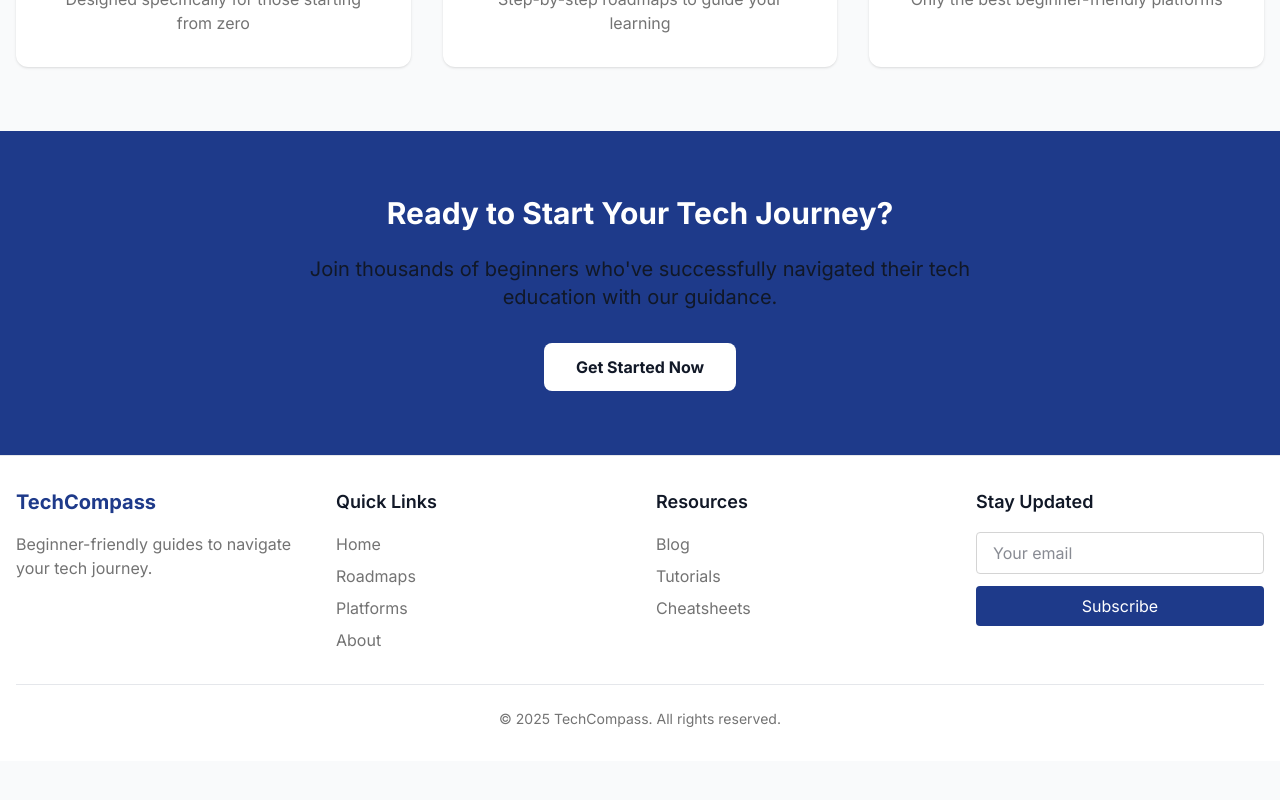
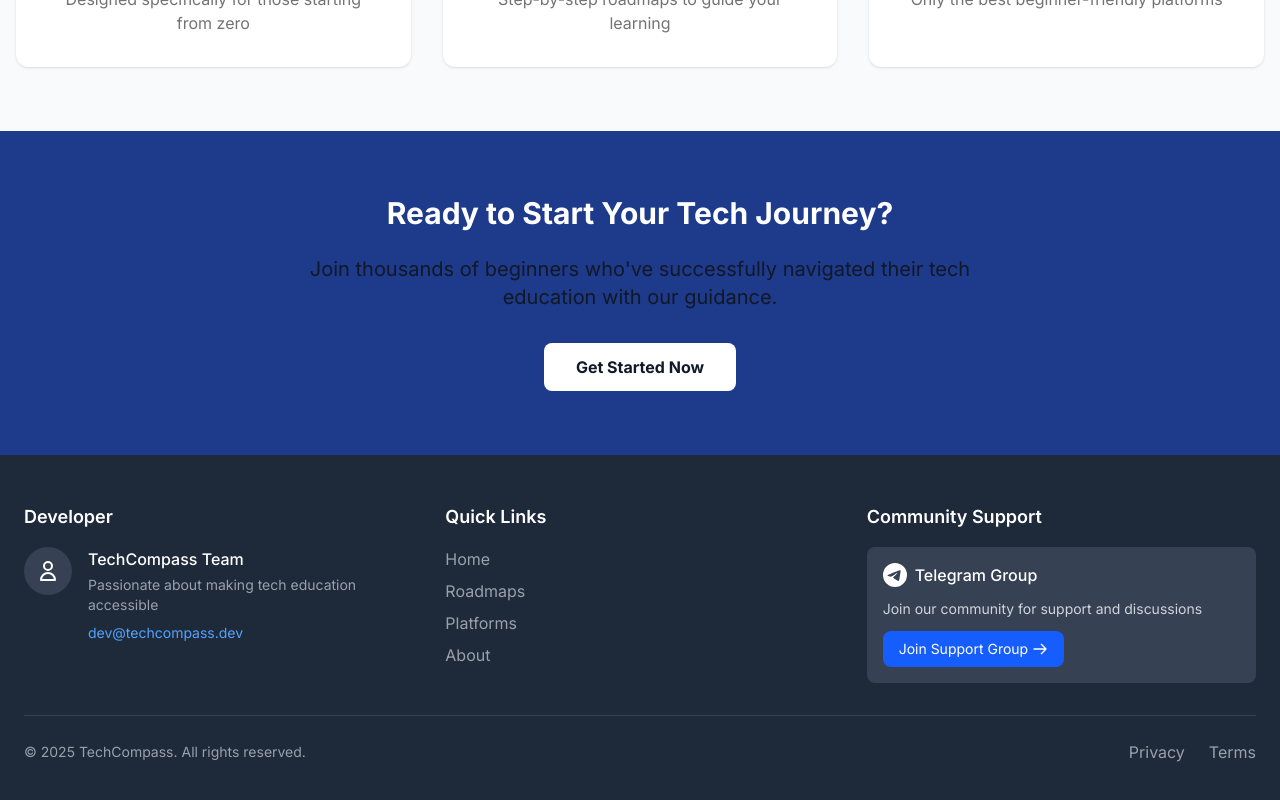
Before and after one commit to biniyamagegnehu/TechCompass-E-learning-website, a React (Vite) app: page / in a window 1280 px wide. Shown: the part 831-1631 px from the top of the page. Before the commit the page ends 1592 px from the top, so only its background shows below. Built offline with nearby package versions, Linux system fonts and the light colour scheme.

Commit message:
an improved fotter

```diff
--- a/src/components/Footer.jsx
+++ b/src/components/Footer.jsx
@@ -1,62 +1,92 @@
 export default function Footer() {
   return (
-    <footer className="bg-white border-t border-gray-200">
-      <div className="container mx-auto px-4 py-8">
-        <div className="grid grid-cols-1 md:grid-cols-4 gap-8 mb-8">
-          {/* Column 1 - Brand Info */}
+    <footer className="bg-gray-800 text-white">
+      <div className="container mx-auto px-6 py-12">
+        <div className="grid grid-cols-1 md:grid-cols-3 gap-8 mb-8">
+
+          {/* Developer Information */}
           <div>
-            <h3 className="text-xl font-bold text-primary-500 mb-4">TechCompass</h3>
-            <p className="text-neutral-500">
-              Beginner-friendly guides to navigate your tech journey.
-            </p>
+            <h3 className="text-lg font-semibold mb-4">Developer</h3>
+            <div className="flex items-start space-x-4">
+              <div className="flex-shrink-0">
+                <div className="bg-gray-700 rounded-full w-12 h-12 flex items-center justify-center">
+                  <svg xmlns="http://www.w3.org/2000/svg" className="h-6 w-6" fill="none" viewBox="0 0 24 24" stroke="currentColor">
+                    <path strokeLinecap="round" strokeLinejoin="round" strokeWidth="2" d="M16 7a4 4 0 11-8 0 4 4 0 018 0zM12 14a7 7 0 00-7 7h14a7 7 0 00-7-7z" />
+                  </svg>
+                </div>
+              </div>
+              <div>
+                <p className="font-medium">TechCompass Team</p>
+                <p className="text-gray-400 text-sm mt-1">Passionate about making tech education accessible</p>
+                <a
+                  href="https://biniyam-agegnehu-portfolio.netlify.app/"
+                  className="text-blue-400 hover:text-blue-300 text-sm inline-block mt-2"
+                >
+                  dev@techcompass.dev
+                </a>
+              </div>
+            </div>
           </div>
 
-          {/* Column 2 - Quick Links */}
+          {/* Quick Links */}
           <div>
-            <h4 className="text-lg font-semibold text-text mb-4">Quick Links</h4>
+            <h3 className="text-lg font-semibold mb-4">Quick Links</h3>
             <ul className="space-y-2">
-              <li><a href="/" className="text-neutral-500 hover:text-primary-500 transition">Home</a></li>
-              <li><a href="/roadmaps" className="text-neutral-500 hover:text-primary-500 transition">Roadmaps</a></li>
-              <li><a href="/platforms" className="text-neutral-500 hover:text-primary-500 transition">Platforms</a></li>
-              <li><a href="/about" className="text-neutral-500 hover:text-primary-500 transition">About</a></li>
+              <li><a href="/" className="text-gray-400 hover:text-white transition">Home</a></li>
+              <li><a href="/roadmaps" className="text-gray-400 hover:text-white transition">Roadmaps</a></li>
+              <li><a href="/platforms" className="text-gray-400 hover:text-white transition">Platforms</a></li>
+              <li><a href="/about" className="text-gray-400 hover:text-white transition">About</a></li>
             </ul>
           </div>
 
-          {/* Column 3 - Resources */}
+          {/* Telegram Support */}
           <div>
-            <h4 className="text-lg font-semibold text-text mb-4">Resources</h4>
-            <ul className="space-y-2">
-              <li><a href="#" className="text-neutral-500 hover:text-primary-500 transition">Blog</a></li>
-              <li><a href="#" className="text-neutral-500 hover:text-primary-500 transition">Tutorials</a></li>
-              <li><a href="#" className="text-neutral-500 hover:text-primary-500 transition">Cheatsheets</a></li>
-            </ul>
-          </div>
-
-          {/* Column 4 - Newsletter */}
-          <div>
-            <h4 className="text-lg font-semibold text-text mb-4">Stay Updated</h4>
-            <div className="flex flex-col space-y-3">
-              <input
-                type="email"
-                placeholder="Your email"
-                className="px-4 py-2 border border-neutral-300 rounded focus:outline-none focus:ring-2 focus:ring-primary-500 focus:border-transparent"
-              />
-              <button className="bg-primary-500 hover:bg-primary-600 text-white px-4 py-2 rounded transition">
-                Subscribe
-              </button>
+            <h3 className="text-lg font-semibold mb-4">Community Support</h3>
+            <div className="bg-gray-700 rounded-lg p-4">
+              <div className="flex items-center mb-3">
+                <svg className="w-6 h-6 mr-2" fill="currentColor" viewBox="0 0 24 24">
+                  <path d="M11.944 0A12 12 0 0 0 0 12a12 12 0 0 0 12 12 12 12 0 0 0 12-12A12 12 0 0 0 12 0a12 12 0 0 0-.056 0zm4.962 7.224c.1-.002.321.023.465.14a.506.506 0 0 1 .171.325c.016.093.036.306.02.472-.18 1.898-.962 6.502-1.36 8.627-.168.9-.499 1.201-.82 1.23-.696.065-1.225-.46-1.9-.902-1.056-.693-1.653-1.124-2.678-1.8-1.185-.78-.417-1.21.258-1.91.177-.184 3.247-2.977 3.307-3.23.007-.032.014-.15-.056-.212s-.174-.041-.249-.024c-.106.024-1.793 1.14-5.061 3.345-.48.33-.913.49-1.302.48-.428-.008-1.252-.241-1.865-.44-.752-.245-1.349-.374-1.297-.789.027-.216.325-.437.893-.663 3.498-1.524 5.83-2.529 6.998-3.014 3.332-1.386 4.025-1.627 4.476-1.635z"/>
+                </svg>
+                <span className="font-medium">Telegram Group</span>
+              </div>
+              <p className="text-gray-300 text-sm mb-3">
+                Join our community for support and discussions
+              </p>
+              <a
+                href="https://t.me/techcompass_support"
+                target="_blank"
+                rel="noopener noreferrer"
+                className="inline-flex items-center bg-blue-600 hover:bg-blue-700 text-white px-4 py-2 rounded-lg text-sm transition-colors"
+              >
+                Join Support Group
+                <svg xmlns="http://www.w3.org/2000/svg" className="h-4 w-4 ml-1" fill="none" viewBox="0 0 24 24" stroke="currentColor">
+                  <path strokeLinecap="round" strokeLinejoin="round" strokeWidth="2" d="M14 5l7 7m0 0l-7 7m7-7H3" />
+                </svg>
+              </a>
             </div>
           </div>
         </div>
 
+        {/* Divider */}
+        <div className="border-t border-gray-700 my-6"></div>
+
         {/* Bottom Bar */}
-        <div className="pt-6 border-t border-gray-200">
-          <div className="flex flex-col md:flex-row justify-center items-center">
-            <p className="text-neutral-500 text-sm mb-4 md:mb-0">
-              © {new Date().getFullYear()} TechCompass. All rights reserved.
-            </p>
+        <div className="flex flex-col md:flex-row justify-between items-center">
+          <p className="text-gray-400 text-sm mb-4 md:mb-0">
+            © {new Date().getFullYear()} TechCompass. All rights reserved.
+          </p>
+          <div className="flex space-x-6">
+            <a href="#" className="text-gray-400 hover:text-white transition">
+              <span className="sr-only">Privacy Policy</span>
+              Privacy
+            </a>
+            <a href="#" className="text-gray-400 hover:text-white transition">
+              <span className="sr-only">Terms of Service</span>
+              Terms
+            </a>
           </div>
         </div>
       </div>
     </footer>
-  )
+  );
 }
```
